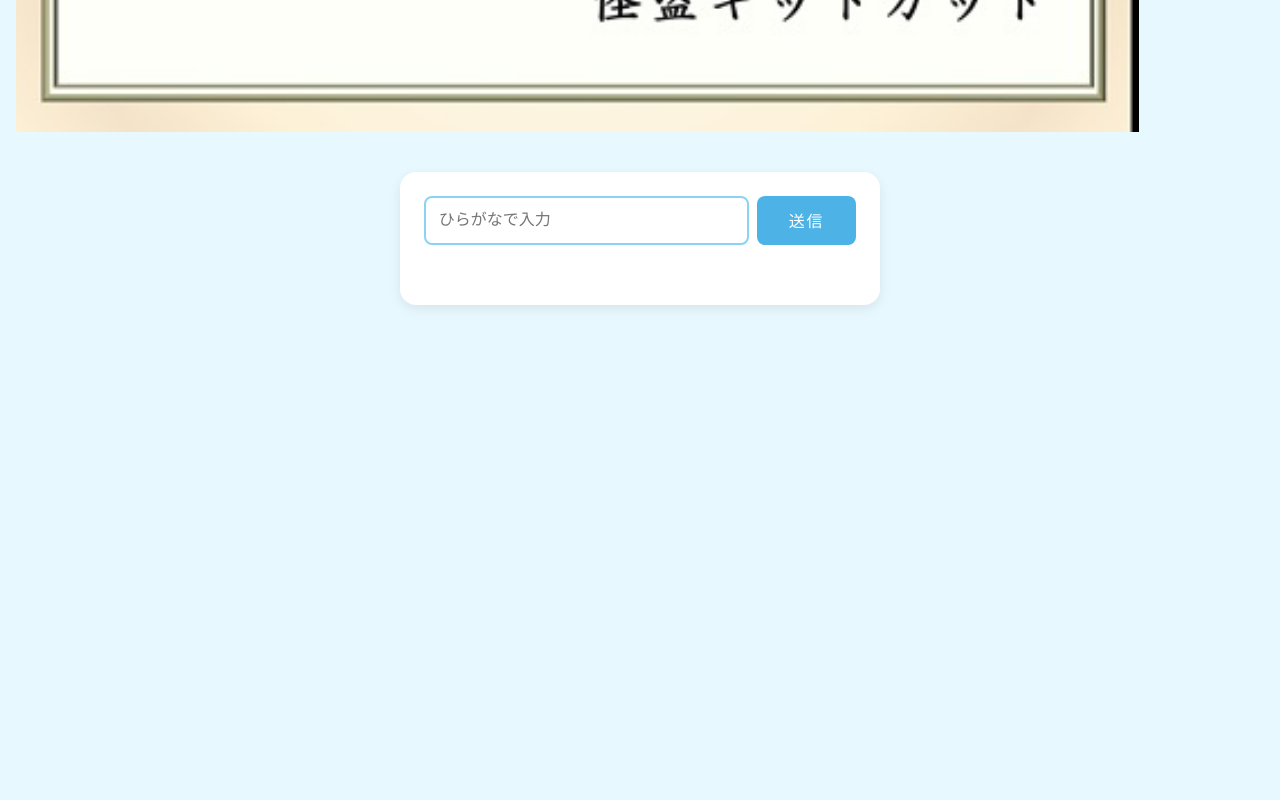
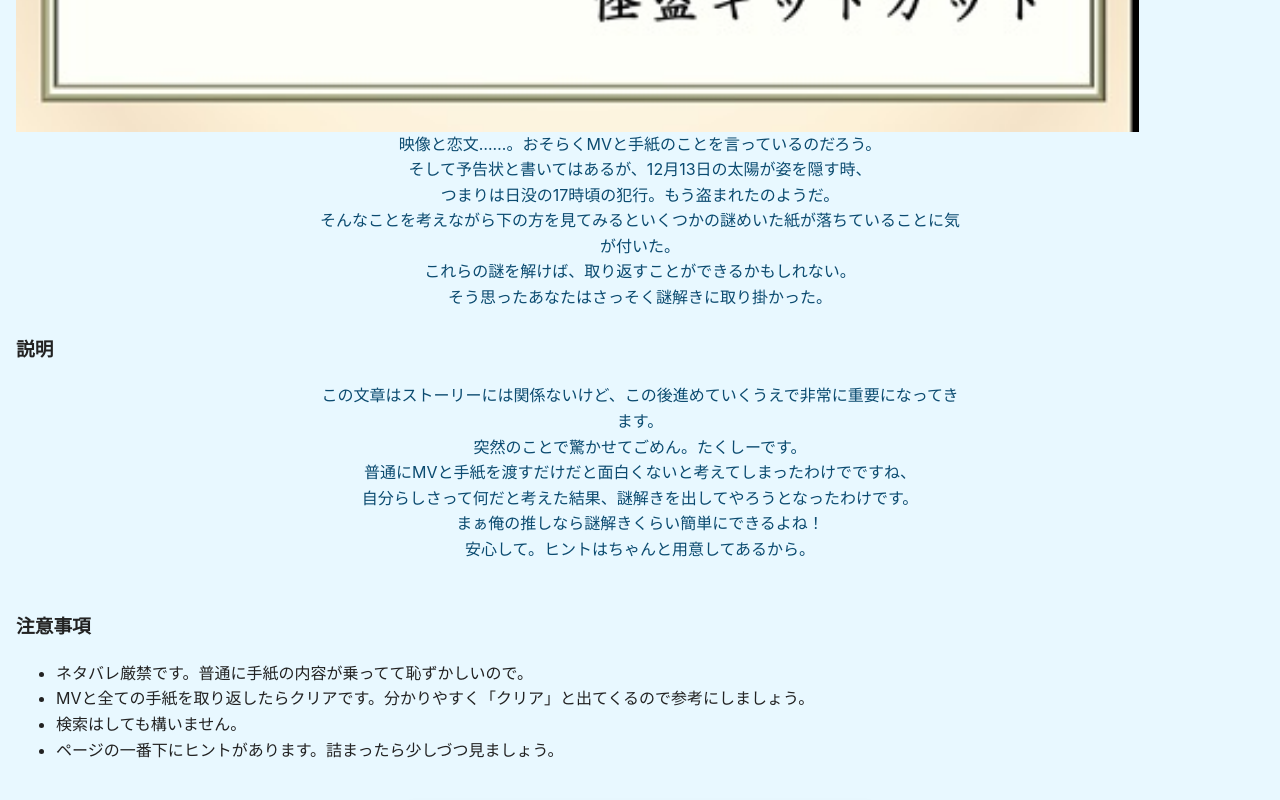
Before and after one commit to taketaku725/ria, a plain HTML site: page index.html in a window 1280 px wide. Shown: the part 820-1620 px from the top of the page. Before the commit the page ends 1173 px from the top, so only its background shows below. Drawn offline with nearby package versions, Linux system fonts and the light colour scheme.

Commit message:
Update index.html

```diff
--- a/index.html
+++ b/index.html
@@ -12,10 +12,36 @@
   <body>
     <h1>盗まれた手紙からの脱出</h1>
     <p>
-    あなたはMVを見るために、たくしーからの手紙に記載してあったQRコードを読み込んだ。<br/>
-    しかしそこにMVはなく、代わりに予告状と書かれた紙があった。
+      あなたはMVを見るために、たくしーからの手紙に記載してあったQRコードを読み込んだ。<br/>
+      しかしそこにMVはなく、代わりに予告状と書かれた紙があった。
     </p>
     <image src="./img/yokokujo.jpg">
+    <p>
+      映像と恋文……。おそらくMVと手紙のことを言っているのだろう。<br/>
+      そして予告状と書いてはあるが、12月13日の太陽が姿を隠す時、<br/>
+      つまりは日没の17時頃の犯行。もう盗まれたのようだ。<br/>
+      そんなことを考えながら下の方を見てみるといくつかの謎めいた紙が落ちていることに気が付いた。<br/>
+      これらの謎を解けば、取り返すことができるかもしれない。<br/>
+      そう思ったあなたはさっそく謎解きに取り掛かった。
+    </p>
+    <div class="attention">
+      <h3>説明</h3>
+      <p>
+        この文章はストーリーには関係ないけど、この後進めていくうえで非常に重要になってきます。<br/>
+        突然のことで驚かせてごめん。たくしーです。<br/>
+        普通にMVと手紙を渡すだけだと面白くないと考えてしまったわけでですね、<br/>
+        自分らしさって何だと考えた結果、謎解きを出してやろうとなったわけです。<br/>
+        まぁ俺の推しなら謎解きくらい簡単にできるよね！<br/>
+        安心して。ヒントはちゃんと用意してあるから。<br/><br/>
+      </p>
+      <h3>注意事項</h3>
+      <ul>
+        <li>ネタバレ厳禁です。普通に手紙の内容が乗ってて恥ずかしいので。</li>
+        <li>MVと全ての手紙を取り返したらクリアです。分かりやすく「クリア」と出てくるので参考にしましょう。</li>
+        <li>検索はしても構いません。</li>
+        <li>ページの一番下にヒントがあります。詰まったら少しづつ見ましょう。</li>
+      </ul>
+    </div>
     <div class="nazoform">
       <form name="mondai1" onsubmit="AnswerCheck(this);return false;">
         <input type="text" name="input" placeholder="ひらがなで入力">
```
